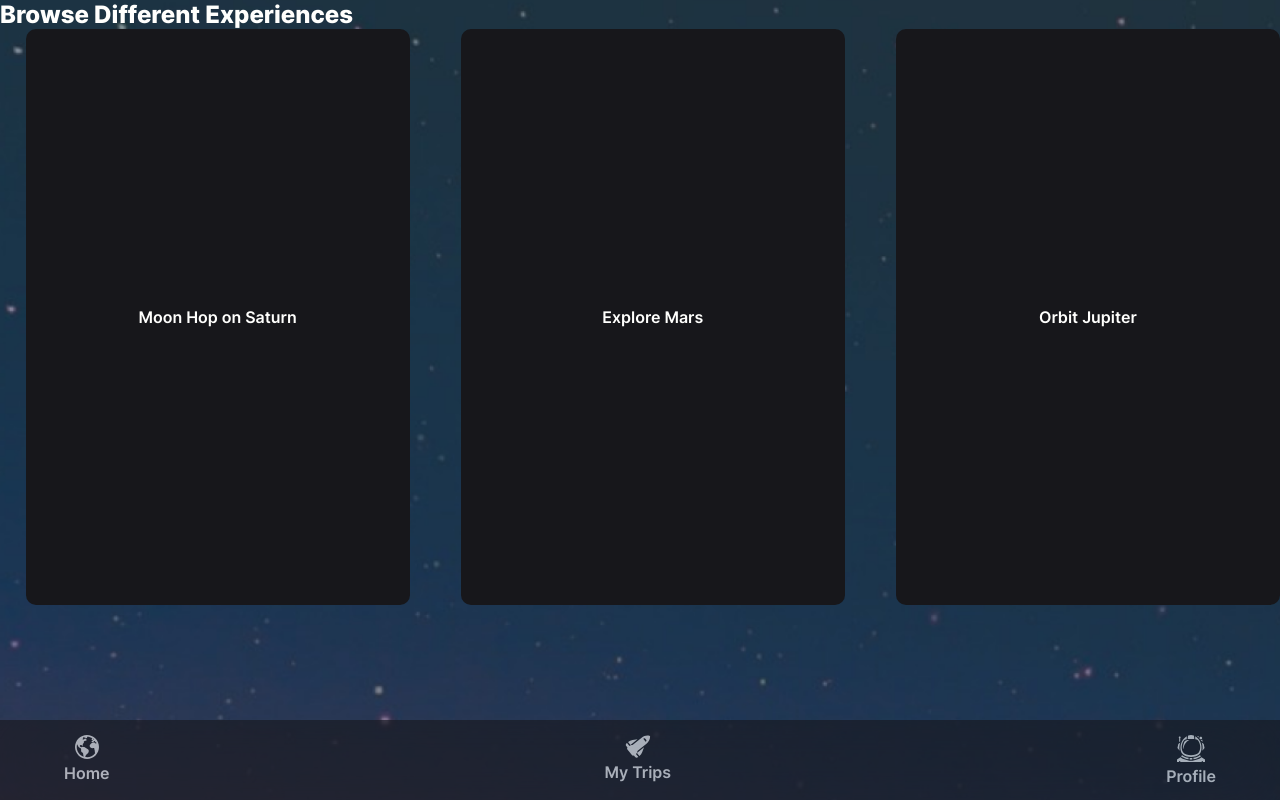
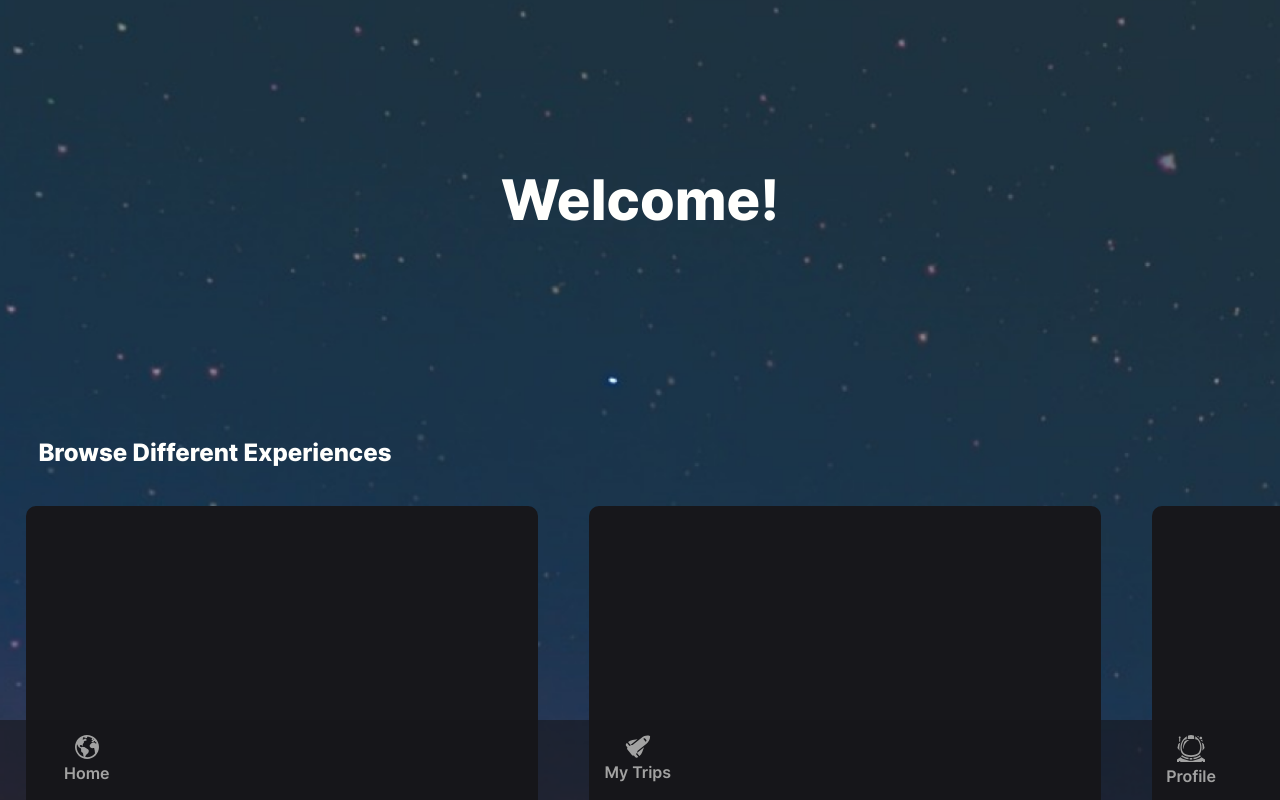
Before and after one commit to Aguman23/Miami-Tourist-Agency-And-Beyond, a React (Create React App) app: page / in a window 1280 px wide. Shown: the top 800 px of the page. Built offline with nearby package versions, Linux system fonts and the light colour scheme.

Commit message:
finished home page

```diff
--- a/src/components/Experiences/Experiences.scss
+++ b/src/components/Experiences/Experiences.scss
@@ -2,6 +2,10 @@
 
 .experiences-section {
     color: $white;
+
+    &__heading {
+        margin: 3vw;
+    }
 
     &__carousel {
         display: flex;
@@ -10,8 +14,8 @@
 
 
         &-item {
-            width: 30vw;
-            height: 45vw;
+            width: 40vw;
+            height: 55vw;
             margin: 0 2vw;
 
 
--- a/src/components/NavBar/NavBar.scss
+++ b/src/components/NavBar/NavBar.scss
@@ -13,8 +13,8 @@
     opacity: 60%;
     color: $white;
 
-    backdrop-filter: blur(35px);
-    -webkit-backdrop-filter: blur(35px);
+    backdrop-filter: blur(20%);
+    -webkit-backdrop-filter: blur(20%);
 
     &__icons {
         width: 90%;
--- a/src/pages/HomePage/HomePage.js
+++ b/src/pages/HomePage/HomePage.js
@@ -4,6 +4,11 @@ import './HomePage.scss';
 function HomePage() {
     return (
         <main className='main-background'>
+            <section className='welcome'>
+                <h1 className='welcome__heading'>
+                    Welcome!
+                </h1>
+            </section>
             <Experiences />
         </main>
     )
--- a/src/pages/HomePage/HomePage.scss
+++ b/src/pages/HomePage/HomePage.scss
@@ -1,4 +1,5 @@
 @use '../../styles/partials/typography' as *;
+@use '../../styles/partials/variables' as *;
 
 * {
     margin: 0;
@@ -13,3 +14,17 @@
     background-size: cover;
     height: 100vh;
 }
+
+.welcome {
+    height: 50vh;
+    width: 100%;
+
+    display: flex;
+    justify-content: center;
+    align-items: center;
+
+    &__heading {
+        font-size: 3.5rem;
+        color: $white;
+    }
+}
```
